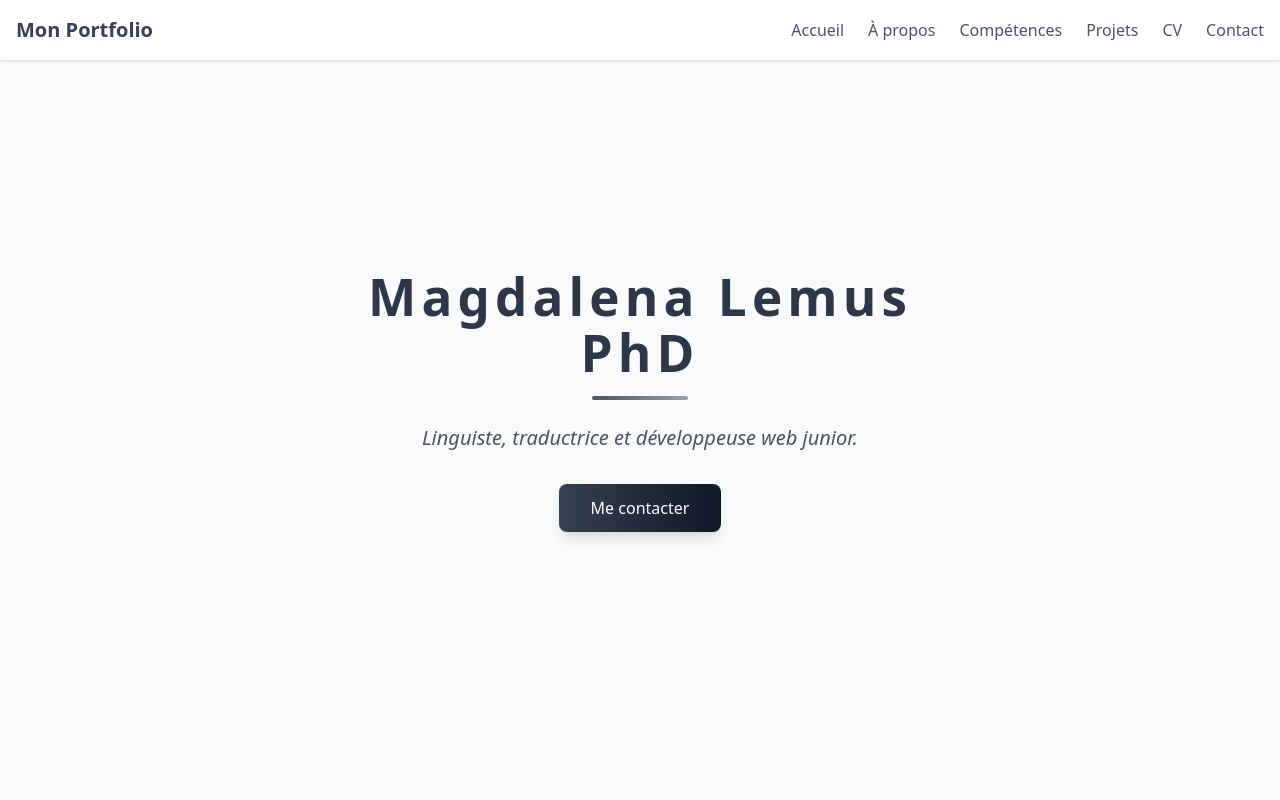
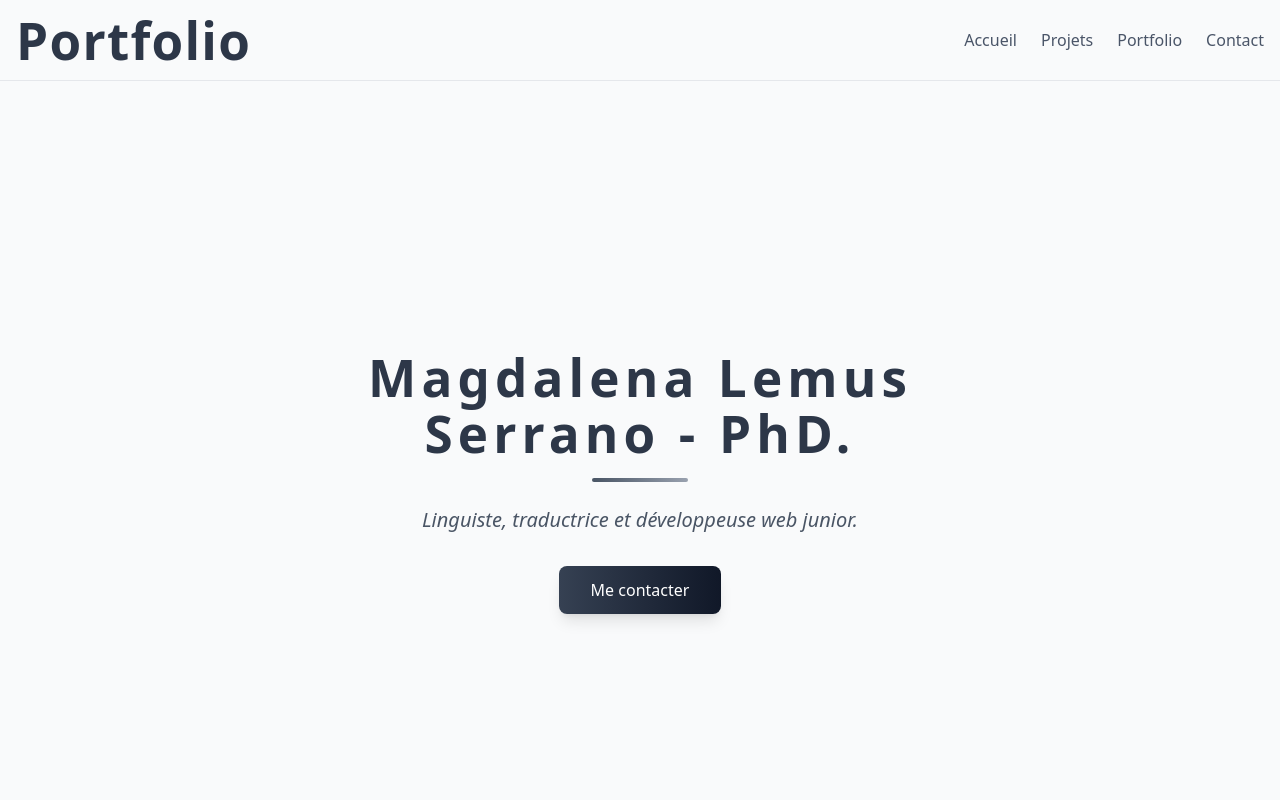
Before and after one commit to magdalena-lemusser/portfolio, a React (Vite) app: page / in a window 1280 px wide. Shown: the top 800 px of the page. Built offline with nearby package versions, Linux system fonts and the light colour scheme; grey boxes are pictures that could not be loaded.

Commit message:
fixed some responsiveness issues (header/projects)

```diff
--- a/src/components/Accueil.jsx
+++ b/src/components/Accueil.jsx
@@ -16,7 +16,7 @@ export default function Accueil() {
         transition={{ duration: 0.6 }}
         className="text-5xl font-extrabold mb-4 tracking-widest text-gray-800 text-center max-w-xl"
       >
-        Magdalena Lemus PhD
+        Magdalena Lemus Serrano - PhD.
       </MotionH1>
 
       <div className="w-24 h-1 bg-gradient-to-r from-gray-600 to-gray-400 rounded mb-6"></div>
--- a/src/components/Header.jsx
+++ b/src/components/Header.jsx
@@ -1,61 +1,60 @@
-function Header() {
+import { useState } from "react";
+import { Menu, X } from "lucide-react";
+
+export default function Header() {
+  const [isOpen, setIsOpen] = useState(false);
+
+  const navLinks = [
+    { name: "Accueil", href: "#accueil" },
+    { name: "Projets", href: "#projets" },
+    { name: "Portfolio", href: "#portfolio" },
+    { name: "Contact", href: "#contact" },
+  ];
+
   return (
-    <header className="w-full bg-white text-gray-700 shadow-sm fixed top-0 left-0 z-50">
-      <nav className="container mx-auto flex justify-between items-center p-4">
-        <div className="font-bold text-xl">Mon Portfolio</div>
-        <ul className="flex space-x-6">
-          <li>
+    <header className="bg-gray-50 text-gray-800 shadow-sm border-b border-gray-200">
+      <div className="container mx-auto px-4 py-3 flex justify-between items-center">
+        {/* Logo / Title */}
+        <h1 className="text-base font-semibold tracking-wide">Portfolio</h1>
+
+        {/* Desktop Nav */}
+        <nav className="hidden md:flex space-x-6">
+          {navLinks.map((link) => (
             <a
-              href="#accueil"
-              className="hover:text-gray-900 transition-colors duration-200"
+              key={link.name}
+              href={link.href}
+              className="hover:text-gray-600 transition-colors duration-200"
             >
-              Accueil
+              {link.name}
             </a>
-          </li>
-          <li>
+          ))}
+        </nav>
+
+        {/* Mobile Menu Button */}
+        <button
+          className="md:hidden"
+          onClick={() => setIsOpen(!isOpen)}
+          aria-label="Toggle menu"
+        >
+          {isOpen ? <X size={26} /> : <Menu size={26} />}
+        </button>
+      </div>
+
+      {/* Mobile Nav */}
+      {isOpen && (
+        <nav className="md:hidden bg-gray-100 px-4 pb-4 space-y-2 border-t border-gray-200">
+          {navLinks.map((link) => (
             <a
-              href="#apropos"
-              className="hover:text-gray-900 transition-colors duration-200"
+              key={link.name}
+              href={link.href}
+              className="block hover:text-gray-600 transition-colors duration-200"
+              onClick={() => setIsOpen(false)}
             >
-              À propos
+              {link.name}
             </a>
-          </li>
-          <li>
-            <a
-              href="#skills"
-              className="hover:text-gray-900 transition-colors duration-200"
-            >
-              Compétences
-            </a>
-          </li>
-          <li>
-            <a
-              href="#projets"
-              className="hover:text-gray-900 transition-colors duration-200"
-            >
-              Projets
-            </a>
-          </li>
-          <li>
-            <a
-              href="#cvsection"
-              className="hover:text-gray-900 transition-colors duration-200"
-            >
-              CV
-            </a>
-          </li>
-          <li>
-            <a
-              href="#footer"
-              className="hover:text-gray-900 transition-colors duration-200"
-            >
-              Contact
-            </a>
-          </li>
-        </ul>
-      </nav>
+          ))}
+        </nav>
+      )}
     </header>
   );
 }
-
-export default Header;
--- a/src/components/ProjectCard.jsx
+++ b/src/components/ProjectCard.jsx
@@ -47,10 +47,10 @@ export default function ProjectCard({
           {images.map((src, i) => (
             <div
               key={i}
-              className={`relative w-50 h-50 rounded-lg overflow-hidden shadow-lg cursor-pointer transform transition-transform duration-300 hover:scale-110
-                ${i === 0 ? "rotate-[-3deg] translate-y-2" : ""}
-                ${i === 1 ? "rotate-[2deg]" : ""}
-                ${i === 2 ? "rotate-[-1deg] -translate-y-2" : ""}`}
+              className={`relative w-36 h-36 sm:w-40 sm:h-40 md:w-50 md:h-50 rounded-lg overflow-hidden shadow-lg cursor-pointer transform transition-transform duration-300 hover:scale-110
+        ${i === 0 ? "rotate-[-3deg] translate-y-2" : ""}
+        ${i === 1 ? "rotate-[2deg]" : ""}
+        ${i === 2 ? "rotate-[-1deg] -translate-y-2" : ""}`}
               onClick={(e) => openModal(i, e)}
             >
               <img
@@ -118,21 +118,21 @@ export default function ProjectCard({
             />
             <button
               onClick={closeModal}
-              className="absolute top-3 right-3 text-[#2d3748] text-3xl font-bold hover:text-gray-500"
+              className="absolute top-3 right-3 text-gray-200 text-3xl font-bold hover:text-gray-500"
               aria-label="Close modal"
             >
               &times;
             </button>
             <button
               onClick={prevImage}
-              className="absolute top-1/2 left-3 transform -translate-y-1/2 text-[#2d3748] text-4xl font-bold hover:text-gray-500"
+              className="absolute top-1/2 left-3 transform -translate-y-1/2 text-gray-200 text-4xl font-bold hover:text-gray-500"
               aria-label="Previous image"
             >
               &#8249;
             </button>
             <button
               onClick={nextImage}
-              className="absolute top-1/2 right-3 transform -translate-y-1/2 text-[#2d3748] text-4xl font-bold hover:text-gray-500"
+              className="absolute top-1/2 right-3 transform -translate-y-1/2 text-gray-200 text-4xl font-bold hover:text-gray-500"
               aria-label="Next image"
             >
               &#8250;
```
